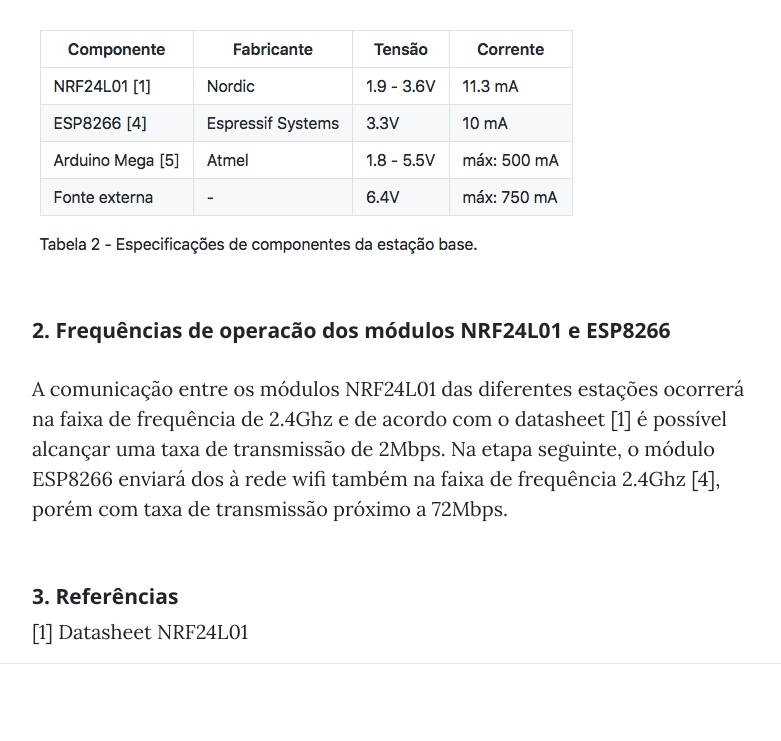
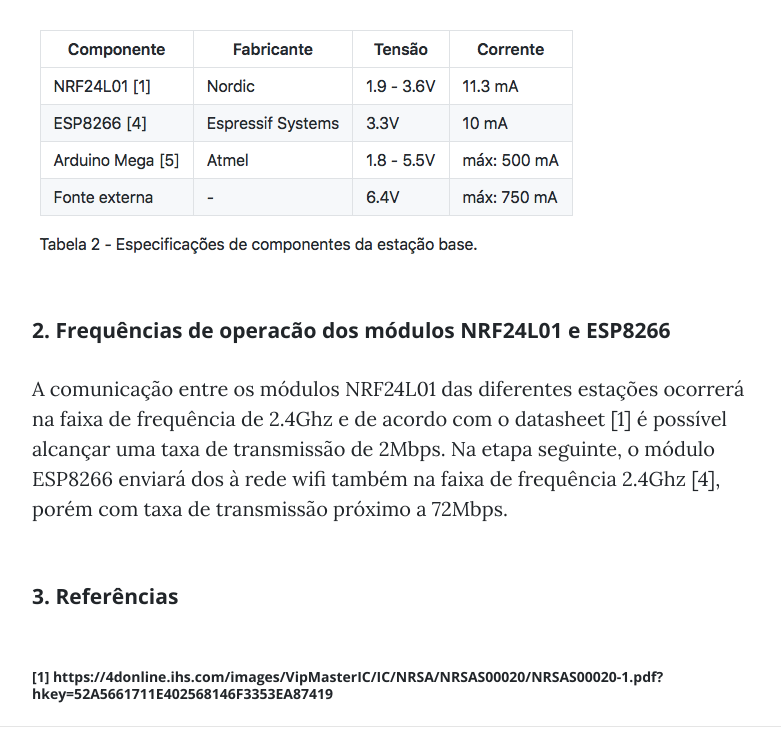
Before and after one commit to motechnology/Documentos, a website: page post2.html in a window 1280 px wide. Shown: the part 2058-2799 px from the top of the page, without its empty margins (243-1024 px from the left). Before the commit the page ends 2738 px from the top, so only its background shows below. Drawn offline with nearby package versions, Linux system fonts and the light colour scheme.

Commit message:
Update post2.html

```diff
--- a/post2.html
+++ b/post2.html
@@ -121,7 +121,7 @@
 
           <h2 class="section-heading" style="font-size: 21px">3. Referências</h2>
 
-          <a href=” https://4donline.ihs.com/images/VipMasterIC/IC/NRSA/NRSAS00020/NRSAS00020-1.pdf?hkey=52A5661711E402568146F3353EA87419”>[1] Datasheet NRF24L01</a>
+          <h2 class="section-heading" style="font-size: 14px">[1] https://4donline.ihs.com/images/VipMasterIC/IC/NRSA/NRSAS00020/NRSAS00020-1.pdf?hkey=52A5661711E402568146F3353EA87419</h2>
 
 
 
```
